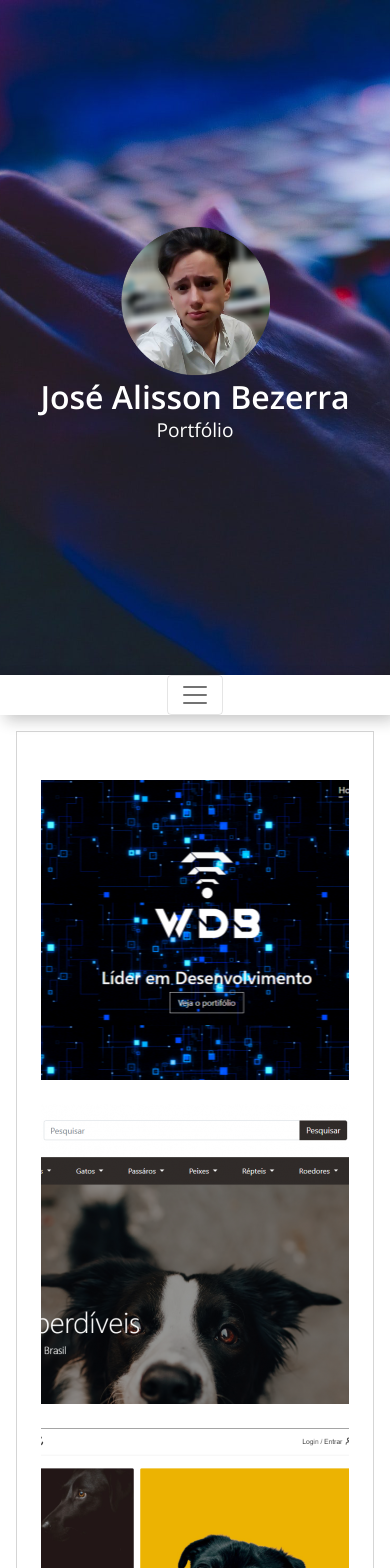
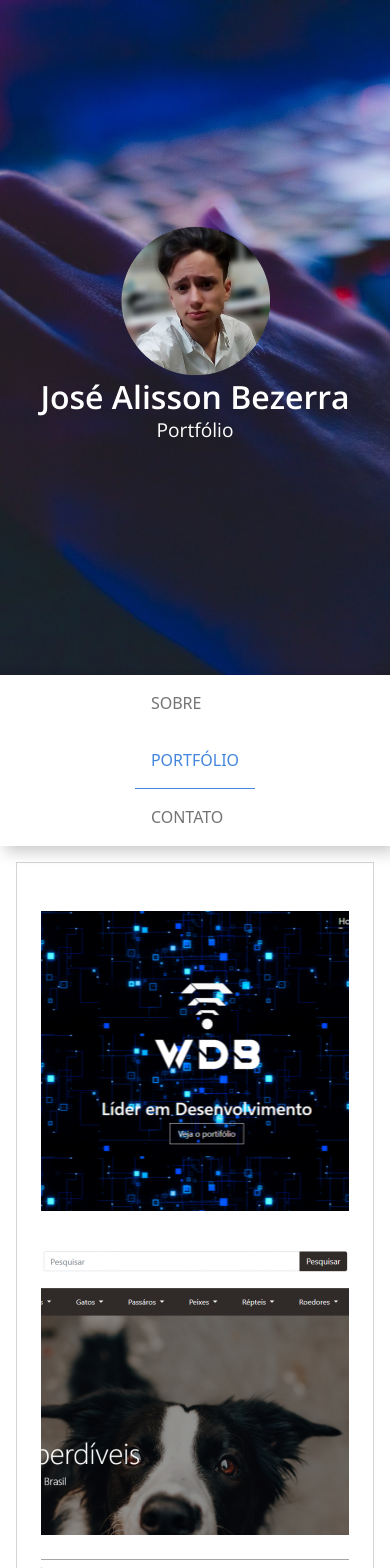
Before and after one commit to joseAllisson/portfolio-react, a React (Create React App) app in the folder frontend/: page / in a window 390 px wide. Shown: the top 1568 px of the page. Built offline with nearby package versions, Linux system fonts and the light colour scheme.

Commit message:
Responsividade ajustada

```diff
--- a/frontend/src/App.js
+++ b/frontend/src/App.js
@@ -1,16 +1,19 @@
-import React from 'react';
+import React, { Suspense } from 'react';
 import {
   BrowserRouter as Router,
   Switch,
   Route,
 } from 'react-router-dom';
 
-import Home from './pages/Home';
+import Loading from './components/Loading';
 import About from './pages/About';
 import Contact from './pages/contact';
 import Error from './pages/Error';
 
 import './global.css';
+
+const Home = React.lazy(() => import('./pages/Home'));
+
 
 function App() {
   return (
@@ -18,7 +21,9 @@ function App() {
       <Switch>
 
         <Route path="/" exact>
+          <Suspense fallback={<Loading />}>
             <Home />
+          </Suspense>
         </Route>
 
         <Route path="/sobre">
--- /dev/null
+++ b/frontend/src/components/Card/index.js
@@ -0,0 +1,26 @@
+import React from 'react';
+
+import './style.css';
+
+function Card({ card }) {
+    return (
+        <div className="col-md-6 mt-4">
+            <div style={{ backgroundImage: `url(./img/bg/${card.img})` }} className="img">
+                <div className="overlay-img"></div>
+                <div className="animation-description">
+                    <h2>{card.title}</h2>
+                    <p>{card.description}</p>
+                    <span className="icons">
+                        <button className="icon fas fa-eye border-0"
+                            onClick={() => {
+                                window.open(card.link, '_blank');
+                            }}
+                        ></button>
+                    </span>
+                </div>
+            </div>
+        </div>
+    );
+}
+
+export default Card;
--- /dev/null
+++ b/frontend/src/components/Card/style.css
@@ -0,0 +1,72 @@
+.overlay-img {
+    height: 100%;
+    width: 100%;
+    position: absolute;
+    transition: 0.3s;
+}
+
+.animation-description {
+    width: 100%;
+    height: 100%;
+    display: flex;
+    justify-content: center;
+    align-items: center;
+    flex-direction: column;
+    position: absolute;
+    color: white;
+    bottom: -20%;
+    opacity: 0;
+    transition: 0.7s;
+}
+
+.animation-description h2 {
+    width: 100%;
+    margin: 0;
+    padding: 8px;
+    background-color: rgb(67, 134, 223);
+    font-size: 2.5rem;
+}
+
+.animation-description p {
+    width: 100%;
+    margin: 0;
+    padding: 8px;
+    background-color: rgba(0, 0, 0, 0.863);
+    font-family: sans-serif;
+    font-size: 18px;
+}
+
+.icons {
+    width: 100%;
+    padding: 8px;
+}
+
+.icon {
+    width: 50px;
+    height: 50px;
+    padding: 12px;
+    background-color: rgb(67, 134, 223);
+    border-radius: 100px;
+    text-decoration: none;
+    font-size: 18px;
+    color: white;
+    display: flex;
+    justify-content: center;
+    align-items: center;
+    cursor: pointer;
+    transition: 0.3s;
+}
+
+.icon:hover {
+    background-color: rgb(255, 102, 64);
+    color: white;
+}
+
+.img:hover .overlay-img {
+    background-color: rgba(0, 0, 0, 0.39);
+}
+
+.img:hover .animation-description {
+    bottom: 0;
+    opacity: 100%;
+}
--- a/frontend/src/components/Header/index.js
+++ b/frontend/src/components/Header/index.js
@@ -23,13 +23,10 @@ function Header() {
                 </div>
             </section>
 
-            <section className="d-flex justify-content-center align-items-center nav-shadow bg-white">
+            <section className="navigation nav-shadow bg-white">
 
                 <nav className="navbar-expand-lg navbar-light bg-white">
-                    <button className="navbar-toggler" type="button" data-toggle="collapse" data-target="#navbarNavDropdown" aria-controls="navbarNavDropdown" aria-expanded="false" aria-label="Toggle navigation">
-                        <span className="navbar-toggler-icon" />
-                    </button>
-                    <div className="collapse navbar-collapse" id="navbarNavDropdown">
+                    <div className="navbar-collapse">
                         <ul className="navbar-nav">
                             <li className={path === "/sobre" ? "active nav-item" : "nav-item"}>
                                 <NavLink className="nav-link p-3" to="/sobre">SOBRE</NavLink>
--- a/frontend/src/components/Header/style.css
+++ b/frontend/src/components/Header/style.css
@@ -26,6 +26,12 @@
 
 .description-profile p {
     font-size: 1.2rem;
+}
+
+.navigation {
+    display: flex;
+    justify-content: center;
+    align-items: center;
 }
 
 .nav-shadow {
--- /dev/null
+++ b/frontend/src/components/Loading/index.js
@@ -0,0 +1,15 @@
+import React from 'react';
+
+import './style.css';
+
+import gif from '../../assets/img/loading.gif';
+
+function Loading() {
+    return (
+        <div className="d-flex justify-content-center align-items-center loading">
+            <img src={gif} alt="Loading" style={{maxWidth:"100%"}}/>
+        </div>
+    );
+}
+
+export default Loading;
--- /dev/null
+++ b/frontend/src/components/Loading/style.css
@@ -0,0 +1,4 @@
+.loading {
+    height: 100vh;
+    background-color: #136DAD;
+}
--- a/frontend/src/global.css
+++ b/frontend/src/global.css
@@ -4,6 +4,19 @@
     margin: 0;
     padding: 0;
     box-sizing: border-box;
+}
+
+::-webkit-scrollbar {
+    width: 10px;
+}
+
+::-webkit-scrollbar-thumb {
+    background-color: #4386DF;
+    border-radius: 10px;
+}
+
+::-webkit-scrollbar-track {
+    background-color: #111;
 }
 
 h1, h2, h3, p {
@@ -42,3 +55,9 @@ h1, h2, h3, p {
 .myTypist {
     font-size: 2.5rem;
 }
+
+@media (max-width:767px) {
+    .myTypist {
+        font-size: 1.5rem;
+    }
+}
--- a/frontend/src/pages/Home/index.js
+++ b/frontend/src/pages/Home/index.js
@@ -1,6 +1,7 @@
-import React from 'react';
+import React from 'react'
+
 import Footer from '../../components/Footer';
-
+import Card from '../../components/Card';
 import Header from '../../components/Header/';
 
 import './style.css';
@@ -47,32 +48,21 @@ function Home() {
     return (
         <div>
             <Header />
+
             <main className="background-img">
                 <section className="container bg-white p-3">
                     <div className="container-line">
+                        {/* <h2 className="primary bold text-center">Portfólio</h2>
+                        <hr /> */}
                         <div className="row p-4">
                             {cards.map((card) =>
-                                <div className="col-md-6 mt-4" key={card.id}>
-                                    <div style={{ backgroundImage: `url(./img/bg/${card.img})` }} className="img">
-                                        <div className="overlay-img"></div>
-                                        <div className="animation-description">
-                                            <h2>{card.title}</h2>
-                                            <p>{card.description}</p>
-                                            <span className="icons">
-                                                <button className="icon fas fa-eye border-0"
-                                                    onClick={() => {
-                                                        window.open(card.link, '_blank');
-                                                    }}
-                                                ></button>
-                                            </span>
-                                        </div>
-                                    </div>
-                                </div>
+                                <Card card={card} key={card.id}/>
                             )}
                         </div>
                     </div>
                 </section>
             </main>
+
             <Footer />
         </div>
     );
--- a/frontend/src/pages/Home/style.css
+++ b/frontend/src/pages/Home/style.css
@@ -7,76 +7,3 @@
     transition: 0.3s;
     overflow: hidden;
 }
-
-.overlay-img {
-    height: 100%;
-    width: 100%;
-    position: absolute;
-    transition: 0.3s;
-}
-
-.animation-description {
-    width: 100%;
-    height: 100%;
-    display: flex;
-    justify-content: center;
-    align-items: center;
-    flex-direction: column;
-    position: absolute;
-    color: white;
-    bottom: -20%;
-    opacity: 0;
-    transition: 0.7s;
-}
-
-.animation-description h2 {
-    width: 100%;
-    margin: 0;
-    padding: 8px;
-    background-color: rgb(67, 134, 223);
-    font-size: 2.5rem;
-}
-
-.animation-description p {
-    width: 100%;
-    margin: 0;
-    padding: 8px;
-    background-color: rgba(0, 0, 0, 0.863);
-    font-family: sans-serif;
-    font-size: 18px;
-}
-
-.icons {
-    width: 100%;
-    padding: 8px;
-}
-
-.icon {
-    width: 50px;
-    height: 50px;
-    padding: 12px;
-    background-color: rgb(67, 134, 223);
-    border-radius: 100px;
-    text-decoration: none;
-    font-size: 18px;
-    color: white;
-    display: flex;
-    justify-content: center;
-    align-items: center;
-    cursor: pointer;
-    transition: 0.3s;
-}
-
-.icon:hover {
-    background-color: rgb(255, 102, 64);
-    color: white;
-}
-
-.img:hover .overlay-img {
-    background-color: rgba(0, 0, 0, 0.39);
-}
-
-.img:hover .animation-description {
-    bottom: 0;
-    opacity: 100%;
-}
--- a/frontend/src/pages/contact/index.js
+++ b/frontend/src/pages/contact/index.js
@@ -12,25 +12,25 @@ function Contact() {
 
             <main className="background-img">
                 <section className="container bg-white p-3">
-                    <div className="container-line p-lg-5 p-2">
+                    <div className="container-line p-lg-4 p-2">
                         <section className="contact">
                             <h2 className="primary bold text-center">Contato</h2>
                             <hr />
                             <div className="row">
                                 <div className="col-md m-4 d-flex flex-column">
-                                    <i class="far fa-envelope contact-icon"></i>
+                                    <i className="far fa-envelope contact-icon"></i>
                                     <h2 className="primary bold">E-mail</h2>
                                     <p className="common text-secondary">Tem alguma dúvida.</p>
                                     <p className="common bold">josealissonbezerra3@gmail.com</p>
                                 </div>
                                 <div className="col-md m-4 d-flex flex-column">
-                                    <i class="fas fa-mobile-alt contact-icon"></i>
+                                    <i className="fas fa-mobile-alt contact-icon"></i>
                                     <h2 className="primary bold">Celular</h2>
                                     <p className="common text-secondary">Disponível para ligação.</p>
                                     <p className="common bold">+55 (11) 958607498</p>
                                 </div>
                                 <div className="col-md m-4 d-flex flex-column">
-                                    <i class="fab fa-whatsapp contact-icon"
+                                    <i className="fab fa-whatsapp contact-icon"
                                         onClick={() => {
                                             window.open("https://api.whatsapp.com/send?phone=5511958607498", '_blank');
                                         }}>
```
Also changed, not shown: frontend/src/pages/About/index.js (+3 -5 lines), frontend/src/assets/img/loading.gif (added).
